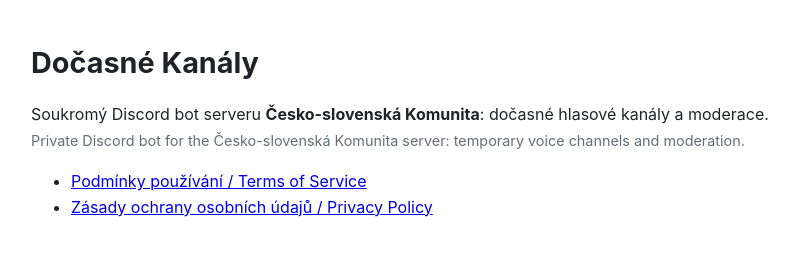
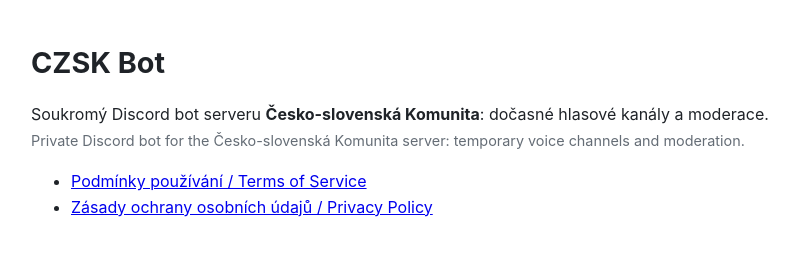
Before and after one commit to mraltikcz/czsk-legal, a plain HTML site: page index.html in a window 1280 px wide. Shown: the whole page, without its empty margins (229-1024 px from the left). Drawn offline with Linux system fonts and the light colour scheme.

Commit message:
Přejmenování na CZSK Bot

```diff
--- a/index.html
+++ b/index.html
@@ -1,7 +1,7 @@
 <!DOCTYPE html>
 <html lang="cs"><head><meta charset="utf-8"><meta name="viewport" content="width=device-width,initial-scale=1">
-<title>Dočasné Kanály – Discord bot</title><link rel="stylesheet" href="style.css"></head><body>
-<h1>Dočasné Kanály</h1>
+<title>CZSK Bot – Discord bot</title><link rel="stylesheet" href="style.css"></head><body>
+<h1>CZSK Bot</h1>
 <p>Soukromý Discord bot serveru <strong>Česko-slovenská Komunita</strong>: dočasné hlasové kanály a moderace.<br>
 <span class="meta">Private Discord bot for the Česko-slovenská Komunita server: temporary voice channels and moderation.</span></p>
 <ul>
```
